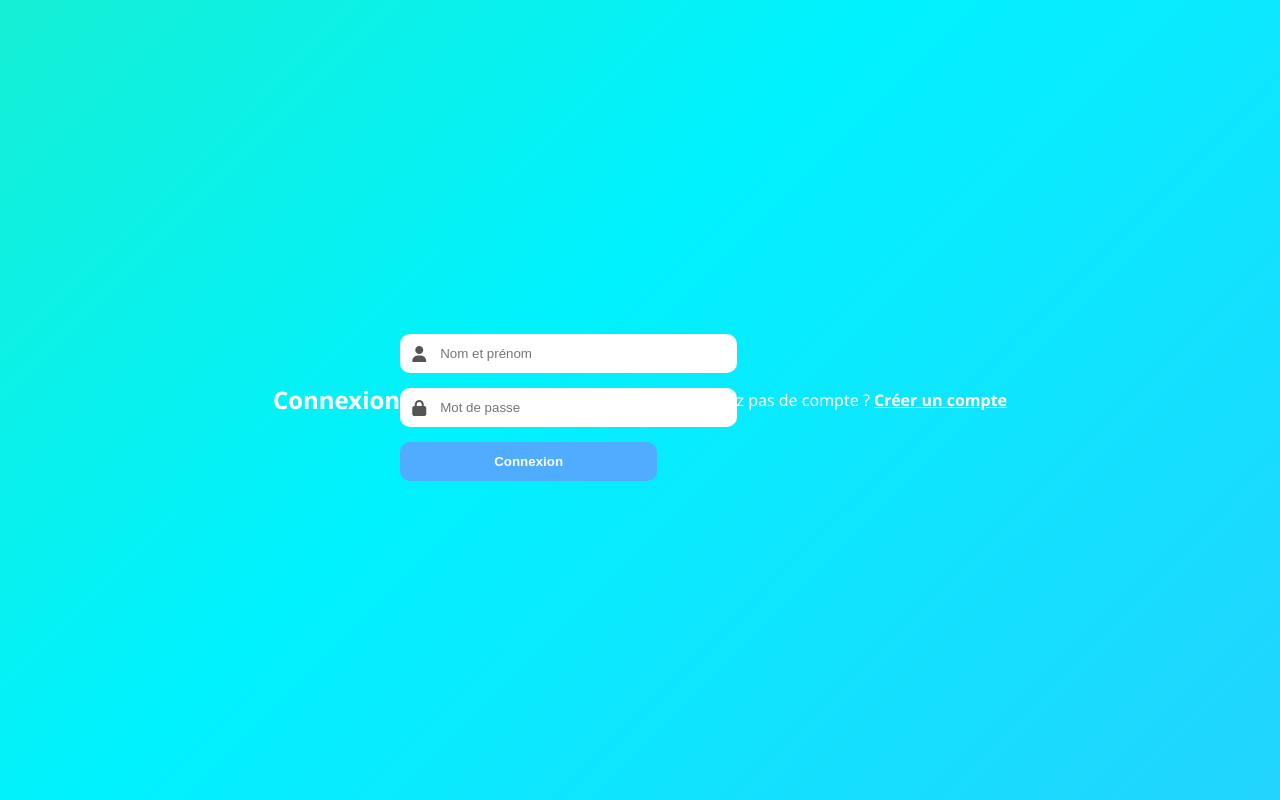
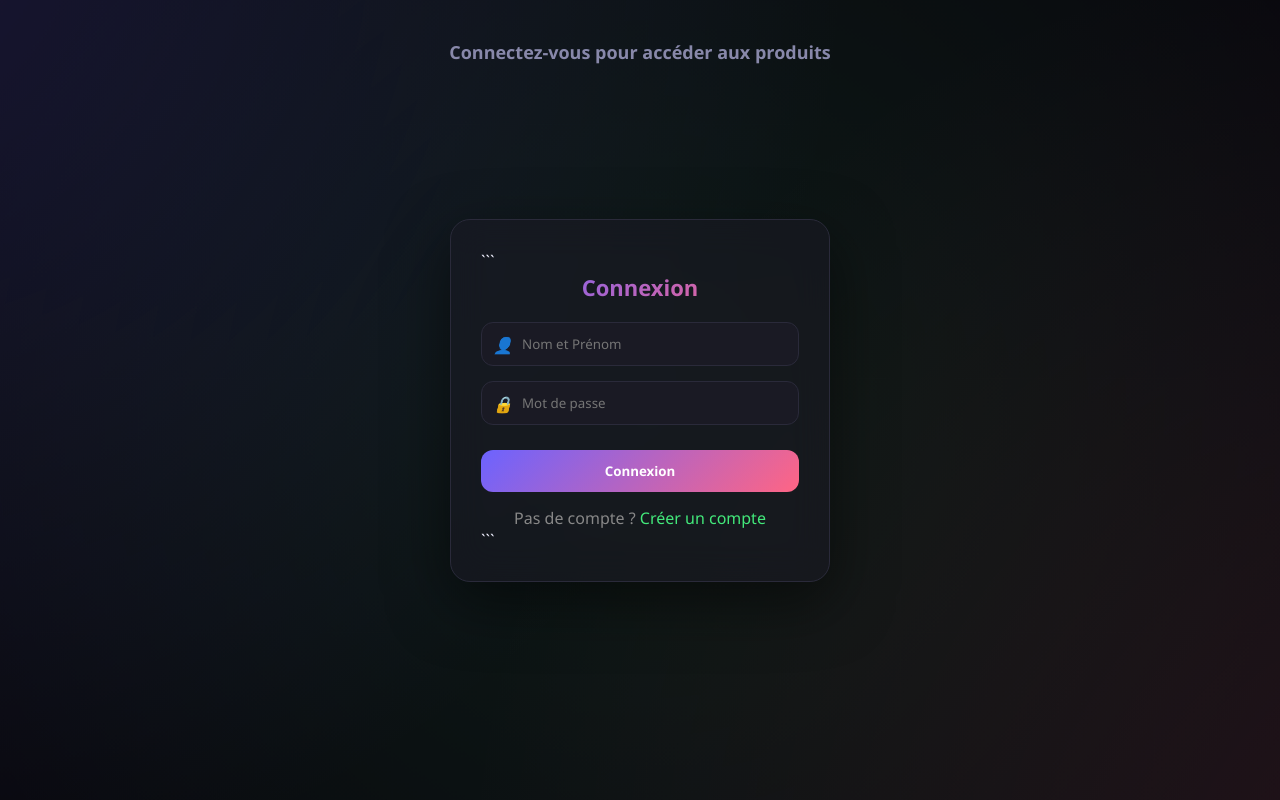
Before and after one commit to Nantenainatatila/Mon_site, a Flask app: page / in a window 1280 px wide. Run offline with Flask 3, Linux system fonts and the light colour scheme.

Commit message:
Mis à jour

````diff
--- a/templates/connexion.html
+++ b/templates/connexion.html
@@ -1,60 +1,114 @@
 <!DOCTYPE html>
-<html lang="en">
+
+<html lang="fr">
 <head>
-    <meta charset="UTF-8">
-    <meta name="viewport" content="width=device-width, initial-scale=1.0">
-    <title>Connexion</title>
-</head>
+<meta charset="UTF-8">
+<meta name="viewport" content="width=device-width, initial-scale=1.0">
+<title>Connexion</title>
+
 <style>
-    /* 🌈 fond animé */
+
+/* ───────── ROOT (comme ton design dashboard) ───────── */
+:root {
+    --bg: #0a0a0f;
+    --surface: #13131a;
+    --card: #1a1a24;
+    --border: #2a2a3a;
+    --accent: #6c63ff;
+    --accent2: #ff6584;
+    --accent3: #43e97b;
+    --text: #f0f0ff;
+    --muted: #8888aa;
+}
+
+/* ───────── BASE ───────── */
+* {
+    margin: 0;
+    padding: 0;
+    box-sizing: border-box;
+    font-family: 'Segoe UI', sans-serif;
+}
+
 body {
-    margin: 0;
     height: 100vh;
-    font-family: 'Segoe UI', sans-serif;
     display: flex;
     justify-content: center;
     align-items: center;
-
-    background: linear-gradient(-45deg, #4facfe, #00f2fe, #43e97b, #38f9d7);
-    background-size: 400% 400%;
-    animation: bg 12s ease infinite;
+    background: var(--bg);
+    color: var(--text);
+    overflow: hidden;
 }
 
-@keyframes bg {
-    0% {background-position: 0% 50%;}
-    50% {background-position: 100% 50%;}
-    100% {background-position: 0% 50%;}
+/* ───────── BACKGROUND ANIMÉ (style dashboard) ───────── */
+body::before {
+    content: '';
+    position: fixed;
+    top: -50%;
+    left: -50%;
+    width: 200%;
+    height: 200%;
+    background:
+        radial-gradient(circle at 20% 20%, rgba(108,99,255,0.15), transparent 40%),
+        radial-gradient(circle at 80% 80%, rgba(255,101,132,0.10), transparent 40%),
+        radial-gradient(circle at 50% 50%, rgba(67,233,123,0.08), transparent 50%);
+    animation: moveBg 10s ease-in-out infinite alternate;
+    z-index: 0;
 }
 
-/* titre */
+@keyframes moveBg {
+    0% { transform: translate(0,0); }
+    100% { transform: translate(20px,20px); }
+}
+
+/* ───────── TITRE ───────── */
 h1 {
     position: absolute;
-    top: 30px;
-    color: white;
+    top: 40px;
+    text-align: center;
+    font-size: 18px;
+    color: var(--muted);
+    animation: fadeDown 1s ease;
 }
 
-/* container */
+@keyframes fadeDown {
+    from {opacity: 0; transform: translateY(-20px);}
+    to {opacity: 1; transform: translateY(0);}
+}
+
+/* ───────── CARD LOGIN ───────── */
 .container {
+    position: relative;
+    z-index: 1;
     width: 380px;
     padding: 30px;
     border-radius: 20px;
 
-    background: rgba(255,255,255,0.15);
-    backdrop-filter: blur(15px);
+    background: rgba(26,26,36,0.6);
+    backdrop-filter: blur(18px);
 
-    box-shadow: 0 8px 32px rgba(0,0,0,0.2);
+    border: 1px solid var(--border);
+    box-shadow: 0 20px 60px rgba(0,0,0,0.5);
 
-    text-align: center;
-
-    animation: fadeIn 1.2s ease;
+    animation: fadeIn 1s ease;
 }
 
 @keyframes fadeIn {
-    from {opacity: 0; transform: translateY(40px);}
-    to {opacity: 1; transform: translateY(0);}
+    from {opacity: 0; transform: translateY(40px) scale(0.9);}
+    to {opacity: 1; transform: translateY(0) scale(1);}
 }
 
-/* inputs */
+/* ───────── TITLE LOGIN ───────── */
+.container h2 {
+    text-align: center;
+    margin-bottom: 20px;
+    font-size: 22px;
+
+    background: linear-gradient(135deg, var(--accent), var(--accent2));
+    -webkit-background-clip: text;
+    -webkit-text-fill-color: transparent;
+}
+
+/* ───────── INPUTS ───────── */
 .input-group {
     position: relative;
     margin: 15px 0;
@@ -63,25 +117,42 @@ h1 {
 .input-group input {
     width: 100%;
     padding: 12px 40px;
-    border-radius: 10px;
-    border: none;
+    border-radius: 12px;
+
+    background: var(--card);
+    border: 1px solid var(--border);
+
+    color: var(--text);
     outline: none;
+
     transition: 0.3s;
 }
 
+/* focus animation */
 .input-group input:focus {
-    transform: scale(1.05);
-    box-shadow: 0 0 12px #00f2fe;
+    border-color: var(--accent);
+    box-shadow: 0 0 15px rgba(108,99,255,0.4);
+    transform: scale(1.03);
 }
 
-/* bouton */
+/* icons */
+.input-group i {
+    position: absolute;
+    left: 12px;
+    top: 12px;
+    color: var(--muted);
+}
+
+/* ───────── BUTTON ───────── */
 button {
     width: 100%;
     padding: 12px;
+    margin-top: 10px;
+
     border: none;
-    border-radius: 10px;
+    border-radius: 12px;
 
-    background: #4facfe;
+    background: linear-gradient(135deg, var(--accent), var(--accent2));
     color: white;
     font-weight: bold;
 
@@ -89,162 +160,35 @@ button {
     transition: 0.3s;
 }
 
+/* hover button */
 button:hover {
-    background: #00c6ff;
     transform: translateY(-3px);
-}
-</style>
-<body>
-
-    <!DOCTYPE html>
-
-<html lang="fr">
-<head>
-<meta charset="UTF-8">
-<meta name="viewport" content="width=device-width, initial-scale=1.0">
-<title>SHOP NANTENAINA Madagascar</title>
-
-<!-- Font Awesome -->
-
-<link rel="stylesheet" href="https://cdnjs.cloudflare.com/ajax/libs/font-awesome/6.4.0/css/all.min.css">
-
-<style>
-
-/* 🌈 fond animé */
-body {
-    margin: 0;
-    height: 100vh;
-    font-family: 'Segoe UI', sans-serif;
-    display: flex;
-    justify-content: center;
-    align-items: center;
-
-    background: linear-gradient(-45deg, #4facfe, #00f2fe, #43e97b, #38f9d7);
-    background-size: 400% 400%;
-    animation: bg 12s ease infinite;
+    box-shadow: 0 10px 30px rgba(108,99,255,0.4);
 }
 
-@keyframes bg {
-    0% {background-position: 0% 50%;}
-    50% {background-position: 100% 50%;}
-    100% {background-position: 0% 50%;}
+/* ───────── LINK ───────── */
+a {
+    color: var(--accent3);
+    text-decoration: none;
 }
 
-/* 🧊 titre principal */
-h1 {
-    position: absolute;
-    top: 30px;
-    color: white;
-    text-align: center;
-    font-size: 22px;
-    animation: fadeDown 1s ease;
+a:hover {
+    text-decoration: underline;
 }
 
-@keyframes fadeDown {
-    from {opacity: 0; transform: translateY(-20px);}
-    to {opacity: 1; transform: translateY(0);}
+/* ───────── FLASH MESSAGES ───────── */
+ul {
+    list-style: none;
+    margin-bottom: 10px;
+    text-align: center;
 }
 
-/* 📦 container moderne */
-.container {
-    width: 380px;
-    padding: 30px;
-    border-radius: 20px;
-
-    background: rgba(255,255,255,0.15);
-    backdrop-filter: blur(15px);
-
-    box-shadow: 0 8px 32px rgba(0,0,0,0.2);
-
-    text-align: center;
-
-    animation: fadeIn 1.2s ease;
+li {
+    color: var(--accent3);
 }
 
-@keyframes fadeIn {
-    from {
-        opacity: 0;
-        transform: translateY(40px) scale(0.9);
-    }
-    to {
-        opacity: 1;
-        transform: translateY(0) scale(1);
-    }
-}
-
-/* 🧾 titre login */
-h2 {
-    color: white;
-    margin-bottom: 20px;
-}
-
-/* 📝 inputs modernes */
-.input-group {
-    position: relative;
-    margin: 15px 0;
-}
-
-.input-group input {
-    width: 100%;
-    padding: 12px 40px;
-    border-radius: 10px;
-    border: none;
-    outline: none;
-    transition: 0.3s;
-}
-
-/* focus animation */
-.input-group input:focus {
-    transform: scale(1.05);
-    box-shadow: 0 0 12px #00f2fe;
-}
-
-/* icônes */
-.input-group i {
-    position: absolute;
-    left: 12px;
-    top: 12px;
-    color: #555;
-}
-
-/* 🔘 bouton */
-button {
-    width: 100%;
-    padding: 12px;
-    border: none;
-    border-radius: 10px;
-
-    background: #4facfe;
-    color: white;
-    font-weight: bold;
-
-    cursor: pointer;
-    transition: 0.3s;
-}
-
-button:hover {
-    background: #00c6ff;
-    transform: translateY(-3px);
-    box-shadow: 0 10px 20px rgba(0,0,0,0.2);
-}
-
-/* 🔗 lien */
-a {
-    color: white;
-    font-weight: bold;
-}
-
-/* 📢 messages */
-ul {
-    list-style: none;
-    padding: 0;
-}
-li {
-    color: #00ffcc;
-}
-
-/* 📱 mobile */
-@media(max-width: 420px){
+/* ───────── RESPONSIVE ───────── */
+@media (max-width: 420px) {
     .container {
         width: 90%;
     }
@@ -255,9 +199,14 @@ li {
 </head>
 
 <body>
+
+<h1>Connectez-vous pour accéder aux produits</h1>
+
+<div class="container">
+
+```
 <h2>Connexion</h2>
 
-<!-- messages Flask -->
 {% with messages = get_flashed_messages() %}
 {% if messages %}
 <ul>
@@ -268,40 +217,36 @@ li {
 {% endif %}
 {% endwith %}
 
-<!-- form -->
 <form method="POST">
 
     <div class="input-group">
-        <i class="fa fa-user"></i>
-        <input type="text" name="nom" placeholder="Nom et prénom" required>
+        <i>👤</i>
+        <input type="text" name="nom" placeholder="Nom et Prénom" required>
     </div>
 
     <div class="input-group">
-        <i class="fa fa-lock"></i>
+        <i>🔒</i>
         <input type="password" name="password" placeholder="Mot de passe" required>
     </div>
 
     <button type="submit">Connexion</button>
+
 </form>
 
-<p style="margin-top:15px; color:white;">
-    Vous n'avez pas de compte ?
+<p style="text-align:center; margin-top:15px; color:#888;">
+    Pas de compte ?
     <a href="/creercompte">Créer un compte</a>
 </p>
-
+```
 
 </div>
 
 <script>
 let message = "{{ message }}";
-if(message){
-    alert(message);
-}
+if(message){ alert(message); }
 
 let message2 = "{{ message2 }}";
-if(message2){
-    alert(message2);
-}
+if(message2){ alert(message2); }
 </script>
 
 </body>
````
